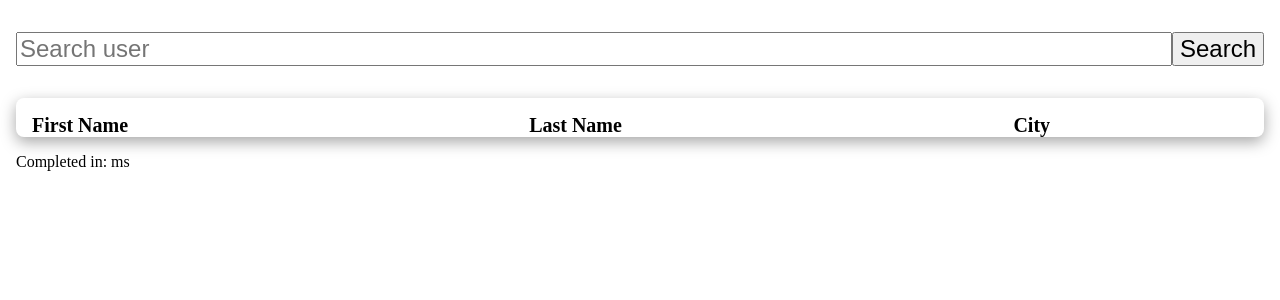
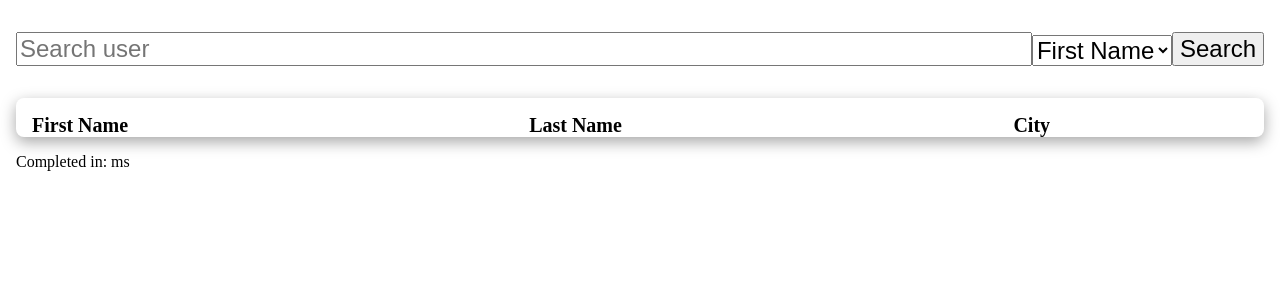
Before and after one commit to idogit123/user-search, a Next.js app in the folder frontend/: page / in a window 1280 px wide. Shown: the top 300 px of the page. Built offline with nearby package versions, Linux system fonts and the light colour scheme.

Commit message:
Add sorting to app

```diff
--- a/frontend/src/app/page.tsx
+++ b/frontend/src/app/page.tsx
@@ -1,16 +1,17 @@
 "use client";
 
-import QuerySection from '@/components/QueryForm';
+import QueryForm from '@/components/QueryForm';
 import styles from './page.module.css'
 import QueryResults from '@/components/QueryResults';
 import { useState } from 'react';
+import { Query } from '@/types/Query';
 
 export default function Home() {
-  const [query, setQuery] = useState("")
+  const [query, setQuery] = useState(new Query("", ""))
 
   return (
     <main id={styles.main}>
-      <QuerySection setQuery={(newValue: string) => setQuery(newValue)} />
+      <QueryForm setQuery={(newValue: Query) => setQuery(newValue)} />
       <QueryResults query={query} />
     </main>
   );
--- a/frontend/src/components/QueryForm.tsx
+++ b/frontend/src/components/QueryForm.tsx
@@ -1,11 +1,27 @@
 "use client"
 
 import styles from '@/styles/queryForm.module.css'
+import { Query } from '@/types/Query'
 
-export default function QuerySection({ setQuery }: { setQuery: (newValue: string) => void})
+export default function QueryForm({ setQuery }: { setQuery: (newValue: Query) => void})
 {
-    return <form id={styles.section} action={ (formData: FormData) => setQuery(formData.get('query') as string) } >
+    function sendQuery(formData: FormData)
+    {
+        const query = new Query(
+            formData.get('query') as string,
+            formData.get('sort') as string
+        )
+
+        setQuery(query)
+    }
+
+    return <form id={styles.section} action={ sendQuery } >
         <input id={styles.input} type="text" name="query" placeholder='Search user' />
+        <select id={styles.select} name="sort">
+            <option value="firstName">First Name</option>
+            <option value="lastName">Last Name</option>
+            <option value="city">City</option>
+        </select>
         <button id={styles.button}>Search</button>
     </form>
 }
--- a/frontend/src/components/QueryResults.tsx
+++ b/frontend/src/components/QueryResults.tsx
@@ -2,26 +2,27 @@ import styles from '@/styles/queryResults.module.css'
 import UserRow from './UserRow'
 import { useEffect, useState } from 'react'
 import { QueryResult } from '@/types/QueryResult'
-
-async function getUsers(query: string, setQueryResult: (queryResult: QueryResult) => void) {
-  const response = await fetch(
-    `http://localhost:8080/users?query=${query}`
-  )
-
-  const queryResult = (await response.json()) as QueryResult
-
-  setQueryResult( queryResult )
-}
+import { Query } from '@/types/Query'
 
 export default function QueryResults(
-    { query }: { query: string }
+    { query }: { query: Query }
 ) {
     const [queryResult, setQueryResult] = useState<QueryResult>()
 
+    async function getUsers() {
+        const response = await fetch(
+            `http://localhost:8080/users?query=${query.query}&sort=${query.sort}`
+        )
+
+        const queryResult = (await response.json()) as QueryResult
+
+        setQueryResult( queryResult )
+    }
+
     useEffect(
         () => {
-            if (query.length > 0)
-                getUsers(query, (queryResult) => setQueryResult(queryResult))
+            if (query.query.length > 0)
+                getUsers()
         },
         [query]
     )
--- a/frontend/src/styles/queryForm.module.css
+++ b/frontend/src/styles/queryForm.module.css
@@ -11,13 +11,10 @@
     font-size: 1.5rem;
 }
 
+#select {
+    font-size: 1.5rem;
+}
+
 #button {
     font-size: 1.5rem;
 }
-
-#timer {
-    width: fit-content;
-    margin: 0;
-    margin-left: 1rem;
-    flex-grow: 1;
-}
--- /dev/null
+++ b/frontend/src/types/Query.ts
@@ -0,0 +1,9 @@
+export class Query {
+    query: string
+    sort: string
+
+    constructor(query: string, sort: string) {
+        this.query = query
+        this.sort = sort
+    }
+}
```
